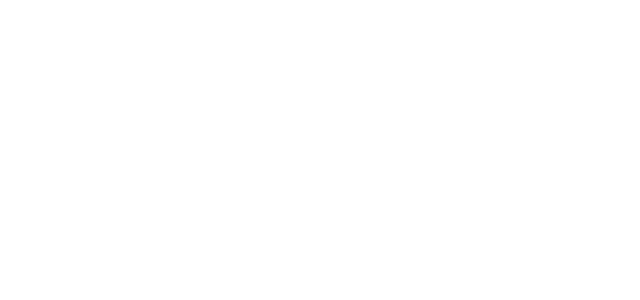
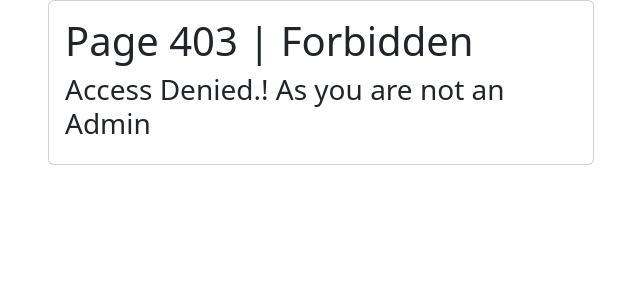
Before and after one commit to LemuelVelez/reactjs-ecommerce, a React (Create React App) app: page /403 in a window 1280 px wide. Shown: the top 300 px of the page, without its empty margins (319-959 px from the left). Built offline with nearby package versions, Linux system fonts and the light colour scheme.

Commit message:
update adminPrivateRoute, app.js,add Page 403, 404

```diff
--- a/src/AdminPrivateRoute.js
+++ b/src/AdminPrivateRoute.js
@@ -39,6 +39,23 @@ function AdminPrivateRoute({ ...rest }) {
         return Promise.reject(err);
     });
 
+    axios.interceptors.response.use(function (response) {
+        return response;
+    }, function (error) {
+        if (error.response.status === 403) // Access Denied
+        {
+            swal("Forbidden", error.response.data.message, "warning");
+            history.push('/403');
+        }
+        else if (error.response.status === 404) // Page Not Found
+        {
+            swal("404 Error", "Url/Page Not Found", "warning");
+            history.push('/404');
+        }
+        return Promise.reject(error);
+    }
+    );
+
     if (loading) {
         return <h1>Loading...</h1>;
     }
--- a/src/App.js
+++ b/src/App.js
@@ -1,9 +1,11 @@
 import React from "react";
 import { BrowserRouter as Router, Route, Switch } from 'react-router-dom';
-import MasterLayout from "./layouts/admin/MasterLayout";
+// import MasterLayout from "./layouts/admin/MasterLayout";
 import Home from './components/frontend/Home';
 import Login from "./components/frontend/auth/Login";
 import Register from "./components/frontend/auth/Register";
+import Page403 from "./components/errors/Page403";
+import Page404 from "./components/errors/Page404";
 import axios from 'axios';
 import { Redirect } from "react-router-dom/cjs/react-router-dom.min";
 import AdminPrivateRoute from './AdminPrivateRoute';
@@ -25,6 +27,10 @@ function App() {
       <Router>
         <Switch>
           <Route exact path="/" component={Home} />
+
+          <Route path="/403" component={Page403} />
+          <Route path="/404" component={Page404} />
+
           {/* <Route exact path="/login" component={Login} />
           <Route exact path="/register" component={Register} /> */}
           <Route path="/login">
--- /dev/null
+++ b/src/components/errors/Page403.js
@@ -0,0 +1,18 @@
+import React from "react";
+
+function Page403() {
+    return (
+        <div className="container">
+            <div className="row justify-content-center">
+                <div className="col-md-6">
+                    <div className="card card-body">
+                        <h1>Page 403 | Forbidden</h1>
+                        <h3>Access Denied.! As you are not an Admin</h3>
+                    </div>
+                </div>
+            </div>
+        </div>
+    )
+}
+
+export default Page403;
--- /dev/null
+++ b/src/components/errors/Page404.js
@@ -0,0 +1,18 @@
+import React from "react";
+
+function Page404() {
+    return (
+        <div className="container">
+            <div className="row justify-content-center">
+                <div className="col-md-6">
+                    <div className="card card-body">
+                        <h1>Page 404 | Page Not Found</h1>
+                        <h3>Url / Page you are searching not found</h3>
+                    </div>
+                </div>
+            </div>
+        </div>
+    )
+}
+
+export default Page404;
```
